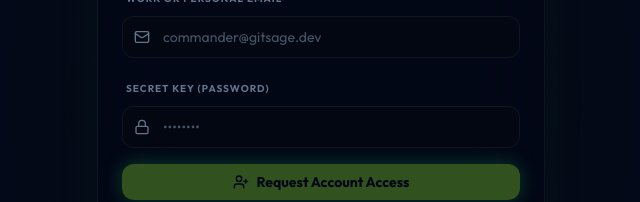
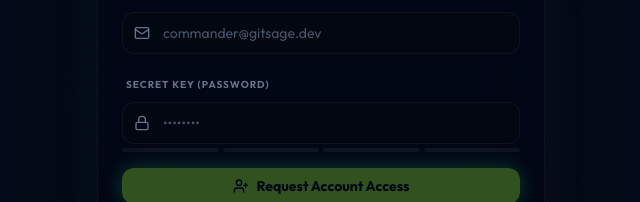
Before and after one commit to iamAgbaCoder/gitsage-docs, a Next.js app: page /signup in a window 1280 px wide. Shown: the part 297-499 px from the top of the page, without its empty margins (319-959 px from the left). Built offline with nearby package versions, Linux system fonts and the light colour scheme.

Commit message:
Let's try again ommmooo

```diff
--- a/src/app/dashboard/api-keys/page.tsx
+++ b/src/app/dashboard/api-keys/page.tsx
@@ -75,16 +75,18 @@ export default function ApiKeysPage() {
   };
 
   const copyToClipboard = (text: string, id: string, type: "secret" | "id" = "secret") => {
-    if (!text || text.includes("undefined")) {
-      if (type === "secret") {
-        toast.error("Secret is masked for security. Create a new key to view full secret.");
-        return;
-      }
+    // Prioritize vault secret if available
+    const vaultSecret = GitSageAPI.vault.getKey(id);
+    const finalSecret = vaultSecret || text;
+
+    if (!finalSecret || finalSecret === "no_key_found" || finalSecret.includes("undefined") || finalSecret.includes("•")) {
+      toast.error("Signature data is unavailable. Please synchronize your session.");
+      return;
     }
 
-    navigator.clipboard.writeText(text);
+    navigator.clipboard.writeText(finalSecret);
     setCopiedId(id);
-    toast.success(`${type === "secret" ? "Full Secret" : "Key ID"} copied to clipboard.`);
+    toast.success(`${type === "secret" ? "Intelligence Signature" : "Key ID"} copied to clipboard.`);
     setTimeout(() => setCopiedId(null), 2000);
   };
 
--- a/src/app/dashboard/page.tsx
+++ b/src/app/dashboard/page.tsx
@@ -71,14 +71,24 @@ export default function DashboardOverview() {
 
   const handleCopyKey = () => {
     const activeKey = keys.find(k => k.status === "active" || k.is_active);
-    const masterKey = user?.apiKey || (user as any)?.api_key || (user as any)?.raw_key || GitSageAPI.vault.getKey("master") || GitSageAPI.vault.getKey(activeKey?.id);
+
+    // Check all possible sources for the secret, prioritizing the Vault
+    const vaultMaster = GitSageAPI.vault.getKey("master");
+    const vaultById = activeKey?.id ? GitSageAPI.vault.getKey(activeKey.id) : null;
+
+    const rawValue = user?.apiKey || (user as any)?.api_key || (user as any)?.raw_key;
+    const isMasked = rawValue?.includes("•") || !rawValue;
+
+    const masterKey = (!isMasked ? rawValue : null) || vaultMaster || vaultById;
 
     if (masterKey && masterKey !== "no_key_found" && !masterKey.includes("•")) {
        copyToClipboard(masterKey, "master", "secret");
     } else if (activeKey?.id) {
-       copyToClipboard(activeKey.id, activeKey.id, "id");
+       // Only copy ID as fallback, but warn the user
+       toast.error("Secret key is encrypted for security. Copying the Key ID instead.");
+       copyToClipboard(activeKey.id, "master", "id");
     } else {
-       toast.error("No active key found.");
+       toast.error("No intelligence signature found. Please rotate your key.");
     }
   };
 
--- a/src/app/signup/page.tsx
+++ b/src/app/signup/page.tsx
@@ -80,6 +80,7 @@ export default function SignupPage() {
                 leftIcon={<Mail size={16} />}
                 required
               />
+              <div className="space-y-1">
                 <Input
                   label="Secret Key (Password)"
                   placeholder="••••••••"
@@ -89,6 +90,23 @@ export default function SignupPage() {
                   leftIcon={<Lock size={16} />}
                   required
                 />
+                <div className="flex gap-1 h-1 mt-2">
+                  {[1, 2, 3, 4].map((i) => (
+                    <div
+                      key={i}
+                      className={`flex-1 rounded-full transition-all duration-500 ${
+                        formData.password.length === 0 ? "bg-white/5" :
+                        formData.password.length < 6 ? (i <= 1 ? "bg-red-500 shadow-[0_0_8px_rgba(239,68,68,0.4)]" : "bg-white/5") :
+                        formData.password.length < 10 ? (i <= 2 ? "bg-amber-500 shadow-[0_0_8px_rgba(245,158,11,0.4)]" : "bg-white/5") :
+                        (i <= 4 ? "bg-sage shadow-[0_0_8px_rgba(34,197,94,0.4)]" : "bg-white/5")
+                      }`}
+                    />
+                  ))}
+                </div>
+                {formData.password.length > 0 && formData.password.length < 8 && (
+                   <p className="text-[9px] text-amber-500/70 font-bold uppercase tracking-widest px-1 mt-1">Recommendation: Use 8+ characters</p>
+                )}
+              </div>
 
               <Button type="submit" className="w-full mt-2" isLoading={isLoading}>
                 <UserPlus size={16} /> Request Account Access
```
Lines whose indentation alone changed are shown as unchanged.
